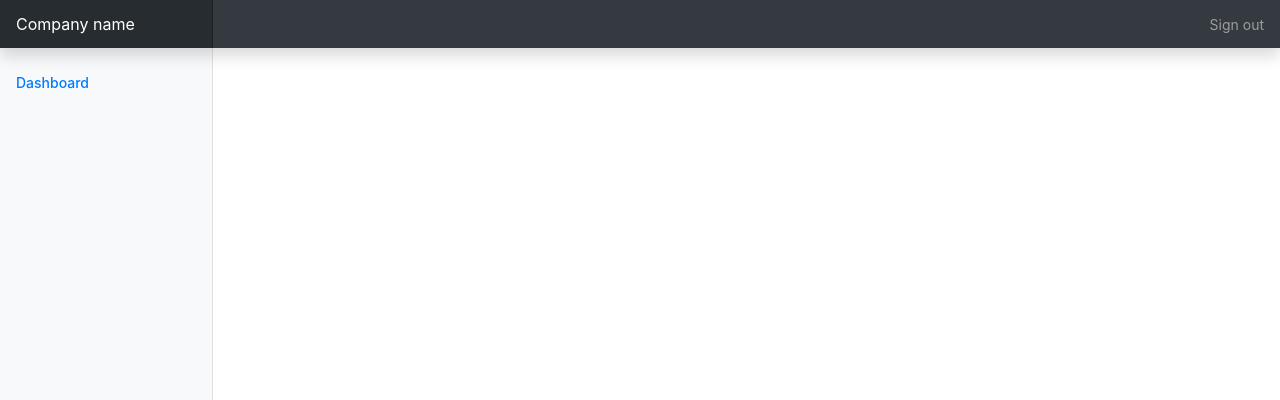
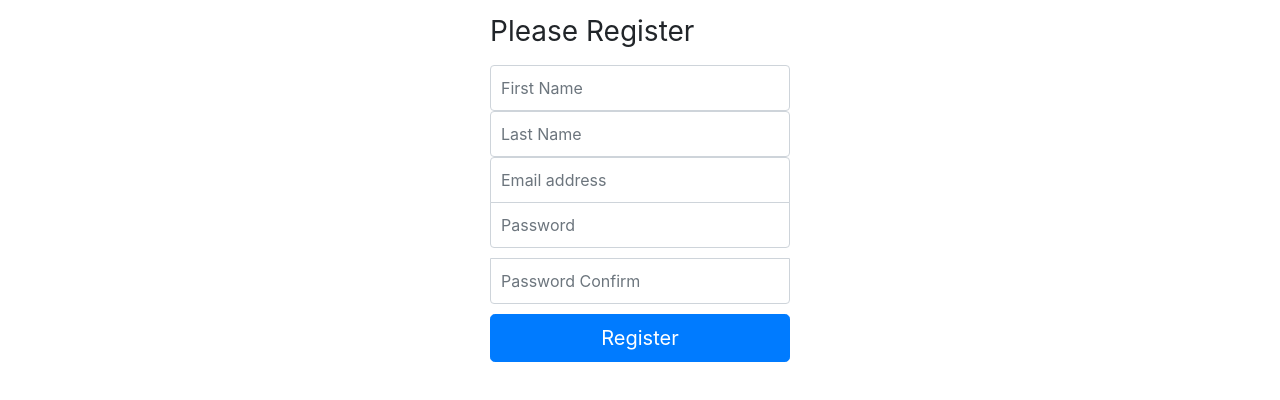
Before and after one commit to AI1411/react-admin, a React (Create React App) app: page /register in a window 1280 px wide. Shown: the top 400 px of the page. Built offline with nearby package versions, Linux system fonts and the light colour scheme.

Commit message:
新規登録処理実装

```diff
--- a/package.json
+++ b/package.json
@@ -11,6 +11,7 @@
     "@types/react": "^16.9.53",
     "@types/react-dom": "^16.9.8",
     "@types/react-router-dom": "^5.1.7",
+    "axios": "^0.21.1",
     "react": "^17.0.1",
     "react-dom": "^17.0.1",
     "react-router-dom": "^5.2.0",
--- a/src/App.tsx
+++ b/src/App.tsx
@@ -6,23 +6,19 @@ import Menu from './secure/Menu';
 import Dashboard from './components/Dashboard';
 import {BrowserRouter, Route} from "react-router-dom";
 import Users from "./components/Users";
+import Login from './public/Login';
+import Register from './public/Register';
 
 
 function App() {
     return (
         <div className="App">
-            <Nav/>
-            <div className="container-fluid">
-                <div className="row">
-                    <Menu/>
-                    <main role="main" className="col-md-9 ml-sm-auto col-lg-10 px-md-4">
-                        <BrowserRouter>
-                            <Route path={'/'} exact component={Dashboard} />
-                            <Route path={'/users'} component={Users} />
-                        </BrowserRouter>
-                    </main>
-                </div>
-            </div>
+            <BrowserRouter>
+                <Route path={'/'} exact component={Dashboard}/>
+                <Route path={'/users'} component={Users}/>
+                <Route path={'/login'} component={Login}/>
+                <Route path={'/register'} component={Register}/>
+            </BrowserRouter>
         </div>
     );
 }
--- a/src/components/Dashboard.tsx
+++ b/src/components/Dashboard.tsx
@@ -1,7 +1,8 @@
 import React from "react";
+import Wrapper from "../secure/Wrapper";
 
 const Dashboard = () => (
-    <div>
+    <Wrapper>
         <h2>Section title</h2>
         <div className="table-responsive">
             <table className="table table-striped table-sm">
@@ -25,7 +26,7 @@ const Dashboard = () => (
                 </tbody>
             </table>
         </div>
-    </div>
+    </Wrapper>
 )
 
 export default Dashboard;
--- a/src/components/Users.tsx
+++ b/src/components/Users.tsx
@@ -1,7 +1,10 @@
 import React from "react";
+import Wrapper from "../secure/Wrapper";
 
 const Users = () => (
-    <p>Users works!</p>
+    <Wrapper>
+        <p>users works!</p>
+    </Wrapper>
 )
 
 export default Users
--- /dev/null
+++ b/src/public/Login.tsx
@@ -0,0 +1,21 @@
+import React, {Component} from "react";
+import './Public.css'
+
+class Login extends Component<any, any> {
+    render() {
+        return (
+            <form className="form-signin">
+                <h1 className="h3 mb-3 font-weight-normal">Please sign in</h1>
+                <label htmlFor="inputEmail" className="sr-only">Email address</label>
+                <input type="email" id="inputEmail" className="form-control" placeholder="Email address" required
+                       autoFocus/>
+                <label htmlFor="inputPassword" className="sr-only">Password</label>
+                <input type="password" id="inputPassword" className="form-control" placeholder="Password"
+                       required/>
+                <button className="btn btn-lg btn-primary btn-block" type="submit">Sign in</button>
+            </form>
+        )
+    }
+}
+
+export default Login;
--- /dev/null
+++ b/src/public/Public.css
@@ -0,0 +1,34 @@
+.form-signin {
+    width: 100%;
+    max-width: 330px;
+    padding: 15px;
+    margin: auto;
+}
+
+.form-signin .checkbox {
+    font-weight: 400;
+}
+
+.form-signin .form-control {
+    position: relative;
+    box-sizing: border-box;
+    height: auto;
+    padding: 10px;
+    font-size: 16px;
+}
+
+.form-signin .form-control:focus {
+    z-index: 2;
+}
+
+.form-signin input[type="email"] {
+    margin-bottom: -1px;
+    border-bottom-right-radius: 0;
+    border-bottom-left-radius: 0;
+}
+
+.form-signin input[type="password"] {
+    margin-bottom: 10px;
+    border-top-left-radius: 0;
+    border-top-right-radius: 0;
+}
--- /dev/null
+++ b/src/public/Register.tsx
@@ -0,0 +1,62 @@
+import React, {Component, SyntheticEvent} from 'react';
+import axios from "axios";
+import { Redirect } from 'react-router-dom';
+
+class Register extends Component {
+    first_name = '';
+    last_name = '';
+    email = '';
+    password = '';
+    password_confirmation = '';
+    state = {
+        redirect: false
+    };
+
+    submit = async (e: SyntheticEvent) => {
+        e.preventDefault();
+        const response = await axios.post('http://localhost:8000/api/register', {
+            first_name: this.first_name,
+            last_name: this.last_name,
+            email: this.email,
+            password: this.password,
+            password_confirmation: this.password_confirmation
+        })
+        this.setState({
+            redirect: true
+        })
+    }
+
+    render() {
+        if (this.state.redirect) {
+            return <Redirect to={'/login'}/>;
+        }
+        return (
+            <form className="form-signin" onSubmit={this.submit}>
+                <h1 className="h3 mb-3 font-weight-normal">Please Register</h1>
+                <label htmlFor="firstName" className="sr-only">First Name</label>
+                <input type="text" id="firstName" className="form-control" placeholder="First Name" required
+                       onChange={e => this.first_name = e.target.value}
+                />
+                <label htmlFor="lastName" className="sr-only">Last Name</label>
+                <input type="text" id="lastName" className="form-control" placeholder="Last Name" required
+                       onChange={e => this.last_name = e.target.value}
+                />
+                <label htmlFor="inputEmail" className="sr-only">Email address</label>
+                <input type="email" id="inputEmail" className="form-control" placeholder="Email address" required
+                       onChange={e => this.email = e.target.value}
+                />
+                <label htmlFor="inputPassword" className="sr-only">Password</label>
+                <input type="password" id="inputPassword" className="form-control" placeholder="Password"
+                       onChange={e => this.password = e.target.value}
+                       required/>
+                <label htmlFor="passwordConfirm" className="sr-only">Password Confirm</label>
+                <input type="password" id="passwordConfirm" className="form-control" placeholder="Password Confirm"
+                       onChange={e => this.password_confirmation = e.target.value}
+                       required/>
+                <button className="btn btn-lg btn-primary btn-block" type="submit">Register</button>
+            </form>
+        );
+    }
+}
+
+export default Register;
--- /dev/null
+++ b/src/secure/Wrapper.tsx
@@ -0,0 +1,27 @@
+import React, {Component} from 'react';
+import Nav from "./Nav";
+import Menu from "./Menu";
+import {BrowserRouter, Route} from "react-router-dom";
+import Dashboard from "../components/Dashboard";
+import Users from "../components/Users";
+import Login from "../public/Login";
+
+class Wrapper extends Component {
+    render() {
+        return (
+            <>
+                <Nav/>
+                <div className="container-fluid">
+                    <div className="row">
+                        <Menu/>
+                        <main role="main" className="col-md-9 ml-sm-auto col-lg-10 px-md-4">
+                            {this.props.children}
+                        </main>
+                    </div>
+                </div>
+            </>
+        );
+    }
+}
+
+export default Wrapper;
```
